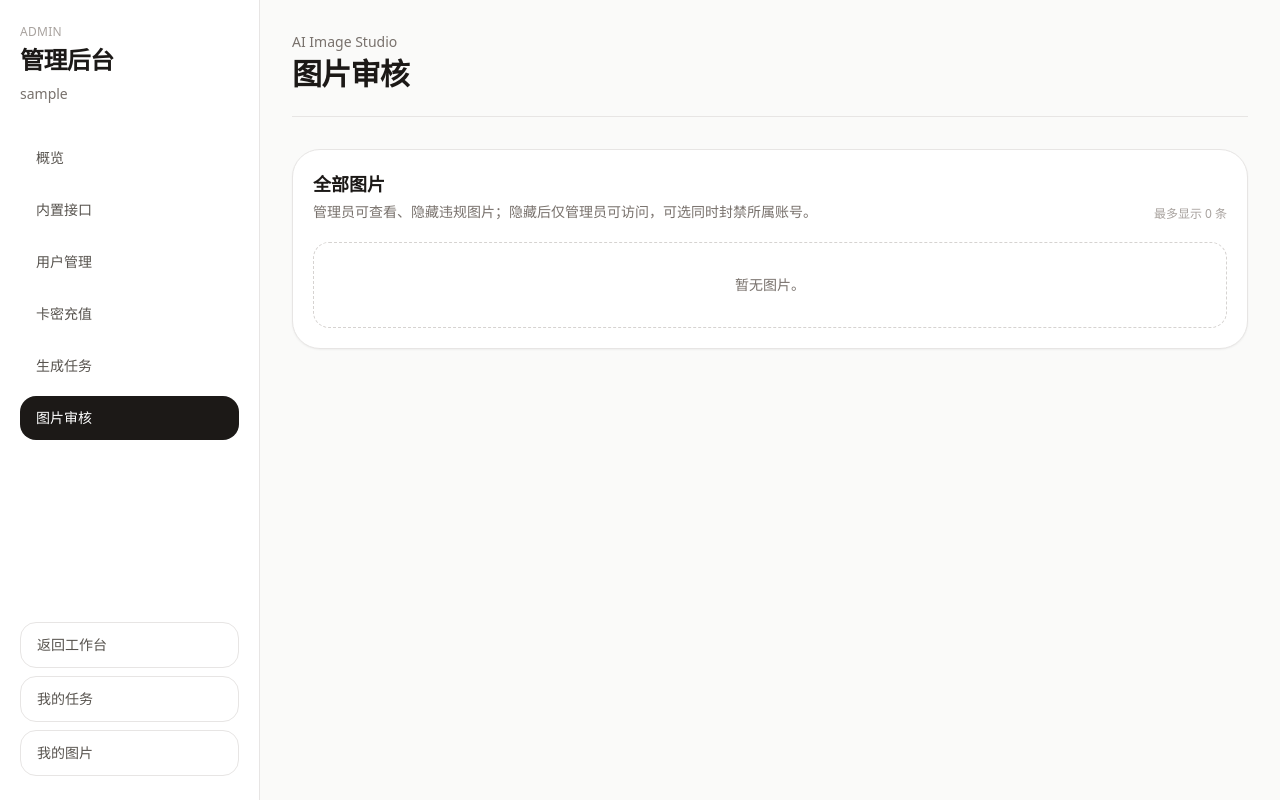
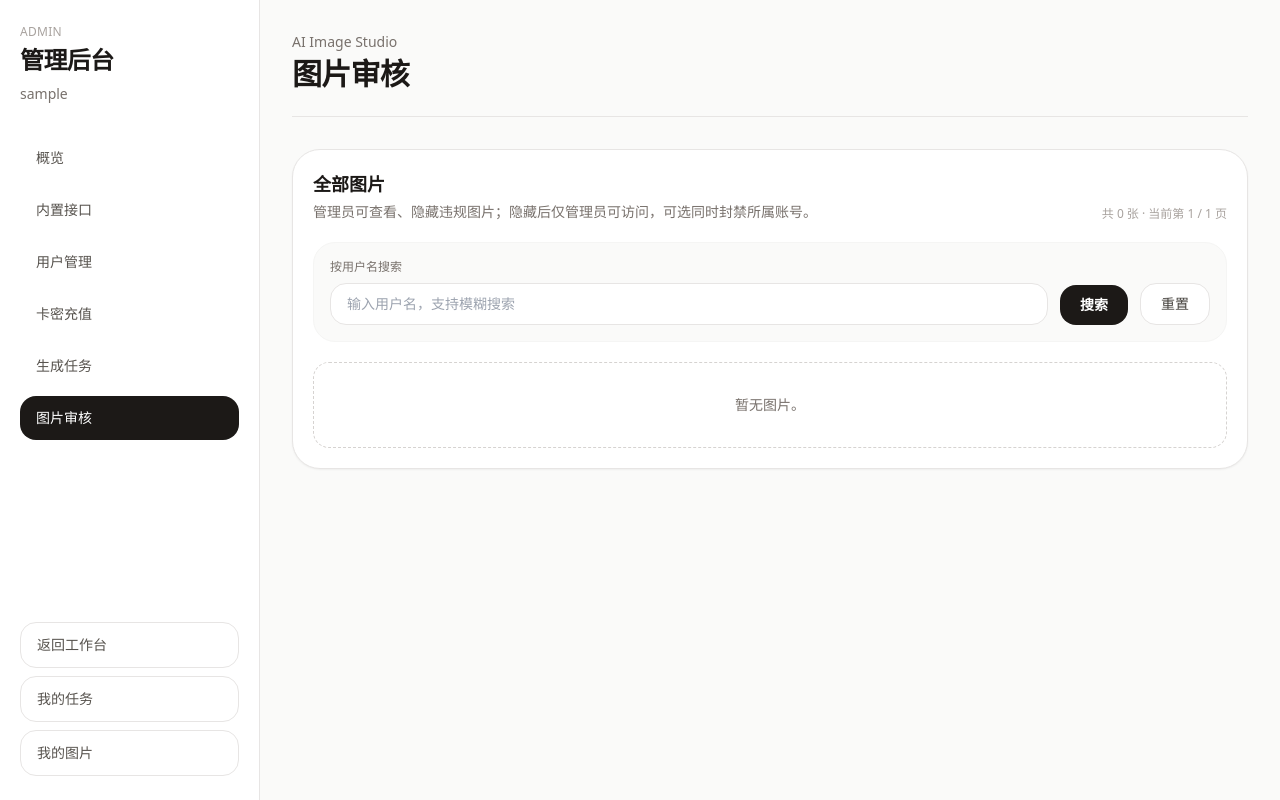
Before and after one commit to 298582245/gptToImage, a Flask app: page /admin/images in a window 1280 px wide. Run offline with Flask 3, Linux system fonts and the light colour scheme; the visitor is signed in with stand-in values (Sample User, id 1); data comes from the database, SQL or seed files in the repository; data that the repository does not hold is empty; some libraries are stand-ins or nearby versions.

Commit message:
'修复部分bug'

```diff
--- a/app.py
+++ b/app.py
@@ -1062,6 +1062,41 @@ def load_recent_images(limit: int = 20) -> list[dict]:
     return [image_row_to_dict(row) for row in rows]
 
 
+def load_admin_images_page(page: int, per_page: int, username_query: str = "") -> tuple[list[dict], dict]:
+    db = get_db()
+    username_query = username_query.strip()
+    where_clause = ""
+    params: list[str] = []
+    if username_query:
+        where_clause = "WHERE users.username LIKE ?"
+        params.append(f"%{username_query}%")
+
+    total = int(
+        db.execute(
+            f"""
+            SELECT COUNT(*)
+            FROM images
+            LEFT JOIN users ON users.id = images.user_id
+            {where_clause}
+            """,
+            params,
+        ).fetchone()[0]
+    )
+    meta = pagination_meta(total, page, per_page)
+    rows = db.execute(
+        f"""
+        SELECT images.*, users.username, users.is_admin AS user_is_admin, users.is_disabled AS user_is_disabled
+        FROM images
+        LEFT JOIN users ON users.id = images.user_id
+        {where_clause}
+        ORDER BY images.created_at DESC, images.id DESC
+        LIMIT ? OFFSET ?
+        """,
+        (*params, meta["per_page"], (meta["page"] - 1) * meta["per_page"]),
+    ).fetchall()
+    return [image_row_to_dict(row) for row in rows], meta
+
+
 def load_admin_jobs(limit: int = 80) -> list[dict]:
     db = get_db()
     builtin_rows = db.execute(
@@ -1220,10 +1255,15 @@ def admin_jobs():
 @app.route(route_path("/admin/images"))
 @admin_required
 def admin_images():
+    page, per_page = parse_page_params(12, (6, 12, 24, 48))
+    username_query = request.args.get("username", "").strip()
+    recent_images, pagination = load_admin_images_page(page, per_page, username_query)
     return render_template(
         "admin_images.html",
         active_admin_page="images",
-        recent_images=load_recent_images(limit=200),
+        recent_images=recent_images,
+        pagination=pagination,
+        username_query=username_query,
     )
 
 
@@ -1260,7 +1300,14 @@ def admin_image_hide(image_id: int):
     except Exception as exc:  # noqa: BLE001
         get_db().rollback()
         flash(f"隐藏图片失败：{exc}")
-    return redirect(url_for("admin_images"))
+    return redirect(
+        url_for(
+            "admin_images",
+            page=request.args.get("page", 1),
+            per_page=request.args.get("per_page", 12),
+            username=request.args.get("username", "").strip(),
+        )
+    )
 
 
 @app.post(route_path("/admin/images/<int:image_id>/restore"))
@@ -1290,7 +1337,14 @@ def admin_image_restore(image_id: int):
     except Exception as exc:  # noqa: BLE001
         get_db().rollback()
         flash(f"恢复图片失败：{exc}")
-    return redirect(url_for("admin_images"))
+    return redirect(
+        url_for(
+            "admin_images",
+            page=request.args.get("page", 1),
+            per_page=request.args.get("per_page", 12),
+            username=request.args.get("username", "").strip(),
+        )
+    )
 
 
 @app.route(route_path("/admin/redeem-codes"))
--- a/templates/admin_images.html
+++ b/templates/admin_images.html
@@ -10,8 +10,18 @@
       <h3 class="text-lg font-semibold">全部图片</h3>
       <p class="mt-1 text-sm text-stone-500">管理员可查看、隐藏违规图片；隐藏后仅管理员可访问，可选同时封禁所属账号。</p>
     </div>
-    <span class="text-xs text-stone-400">最多显示 {{ recent_images|length }} 条</span>
+    <span class="text-xs text-stone-400">共 {{ pagination.total }} 张 · 当前第 {{ pagination.page }} / {{ pagination.total_pages }} 页</span>
   </div>
+
+  <form method="get" action="{{ url_for('admin_images') }}" class="mt-5 grid gap-3 rounded-[22px] border border-stone-100 bg-stone-50 p-4 sm:grid-cols-[minmax(0,1fr)_auto_auto] sm:items-end">
+    <label class="block">
+      <span class="mb-2 block text-xs font-medium text-stone-500">按用户名搜索</span>
+      <input type="text" name="username" value="{{ username_query }}" placeholder="输入用户名，支持模糊搜索" class="w-full rounded-2xl border border-stone-200 bg-white px-4 py-2.5 text-sm outline-none focus:border-stone-400">
+    </label>
+    <input type="hidden" name="per_page" value="{{ pagination.per_page }}">
+    <button class="rounded-2xl bg-stone-900 px-5 py-2.5 text-sm font-semibold text-white" type="submit">搜索</button>
+    <a class="inline-flex items-center justify-center rounded-2xl border border-stone-200 bg-white px-5 py-2.5 text-sm text-stone-700" href="{{ url_for('admin_images', per_page=pagination.per_page) }}">重置</a>
+  </form>
 
   <div class="mt-5 grid gap-4 sm:grid-cols-2 xl:grid-cols-3">
     {% for image in recent_images %}
@@ -33,12 +43,12 @@
         <p class="line-clamp-3 text-sm leading-6 text-stone-600">{{ image.prompt }}</p>
         <div class="flex flex-col gap-2 border-t border-stone-200 pt-3">
           {% if image.visibility == 'hidden' %}
-          <form method="post" action="{{ url_for('admin_image_restore', image_id=image.id) }}" onsubmit="return confirm('确认恢复这张图片显示吗？');">
+          <form method="post" action="{{ url_for('admin_image_restore', image_id=image.id, page=pagination.page, per_page=pagination.per_page, username=username_query) }}" onsubmit="return confirm('确认恢复这张图片显示吗？');">
             <input type="hidden" name="_csrf_token" value="{{ csrf_token() }}">
             <button type="submit" class="w-full rounded-2xl bg-stone-900 px-4 py-2 text-sm font-semibold text-white hover:bg-stone-700">恢复显示</button>
           </form>
           {% else %}
-          <form method="post" action="{{ url_for('admin_image_hide', image_id=image.id) }}" class="space-y-2" onsubmit="return confirm('确认隐藏这张图片吗？隐藏后仅管理员可查看。');">
+          <form method="post" action="{{ url_for('admin_image_hide', image_id=image.id, page=pagination.page, per_page=pagination.per_page, username=username_query) }}" class="space-y-2" onsubmit="return confirm('确认隐藏这张图片吗？隐藏后仅管理员可查看。');">
             <input type="hidden" name="_csrf_token" value="{{ csrf_token() }}">
             {% if image.user_id and not image.user_is_admin and not image.user_is_disabled %}
             <label class="flex items-center gap-2 rounded-2xl bg-white px-3 py-2 text-xs text-stone-600">
@@ -56,5 +66,26 @@
     <p class="rounded-2xl border border-dashed border-stone-300 p-8 text-center text-sm text-stone-500 sm:col-span-2 xl:col-span-3">暂无图片。</p>
     {% endfor %}
   </div>
+
+  {% if recent_images %}
+  <nav class="mt-8 flex flex-col gap-3 rounded-[24px] border border-stone-100 bg-stone-50 p-4 text-sm sm:flex-row sm:items-center sm:justify-between">
+    <div class="flex items-center justify-center gap-2">
+      <a class="rounded-full bg-white px-3 py-2 text-stone-700 {% if not pagination.has_prev %}pointer-events-none opacity-40{% endif %}" href="{{ url_for('admin_images', page=pagination.page - 1, per_page=pagination.per_page, username=username_query) }}">上一页</a>
+      <span class="px-2 text-stone-500">第 {{ pagination.page }} / {{ pagination.total_pages }} 页</span>
+      <a class="rounded-full bg-white px-3 py-2 text-stone-700 {% if not pagination.has_next %}pointer-events-none opacity-40{% endif %}" href="{{ url_for('admin_images', page=pagination.page + 1, per_page=pagination.per_page, username=username_query) }}">下一页</a>
+    </div>
+    <form method="get" action="{{ url_for('admin_images') }}" class="flex flex-wrap items-center justify-center gap-2 text-sm">
+      <input type="hidden" name="username" value="{{ username_query }}">
+      <span class="text-stone-500">跳到</span>
+      <input type="number" min="1" max="{{ pagination.total_pages }}" name="page" value="{{ pagination.page }}" class="w-20 rounded-2xl border border-stone-200 bg-white px-3 py-2 outline-none focus:border-stone-400">
+      <select name="per_page" class="rounded-2xl border border-stone-200 bg-white px-3 py-2 outline-none focus:border-stone-400" onchange="this.form.page.value = 1; this.form.submit()">
+        {% for size in [6, 12, 24, 48] %}
+        <option value="{{ size }}" {% if pagination.per_page == size %}selected{% endif %}>{{ size }} 条/页</option>
+        {% endfor %}
+      </select>
+      <button class="rounded-2xl bg-stone-900 px-4 py-2 text-white" type="submit">确定</button>
+    </form>
+  </nav>
+  {% endif %}
 </section>
 {% endblock %}
```
Also changed, not shown: .claude/operations-log.md.
